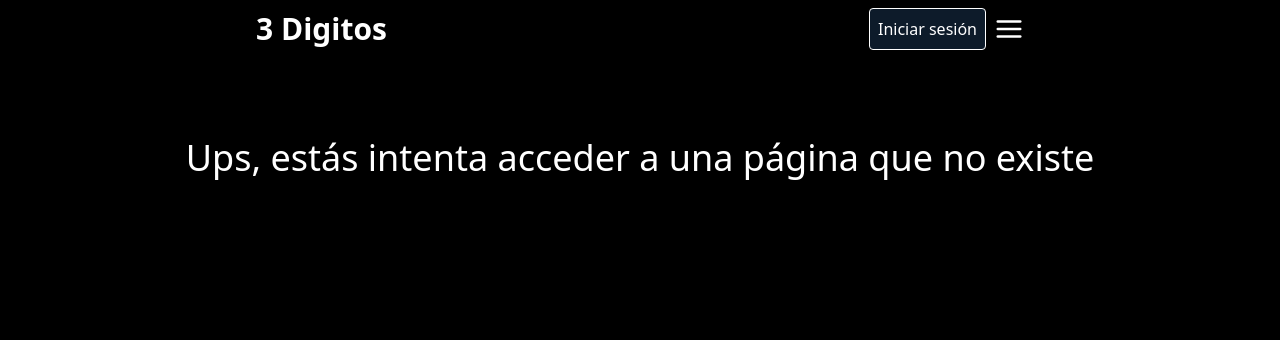
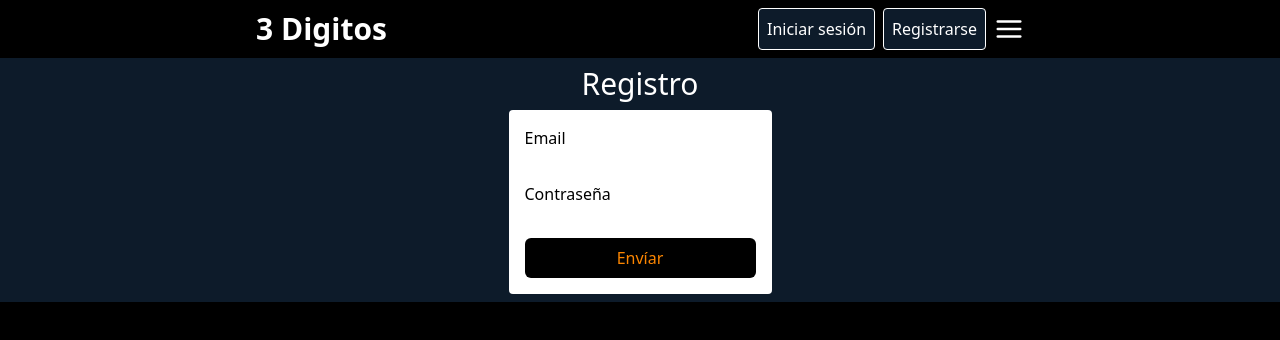
Before and after one commit to aaronvigil96/site, a React (Vite) app: page /register in a window 1280 px wide. Shown: the top 340 px of the page. Built offline with nearby package versions, Linux system fonts and the light colour scheme; no server answers.

Commit message:
add user page

```diff
--- a/package.json
+++ b/package.json
@@ -12,6 +12,7 @@
   "dependencies": {
     "@tailwindcss/vite": "^4.0.0",
     "axios": "^1.7.9",
+    "jwt-decode": "^4.0.0",
     "react": "^18.3.1",
     "react-dom": "^18.3.1",
     "react-hook-form": "^7.54.2",
--- a/src/components/Header.tsx
+++ b/src/components/Header.tsx
@@ -36,7 +36,11 @@ const Header = () => {
                             </Link>
                         </>
                         :
-                        <button onClick={() => {navigate('/login')}} className="p-2 bg-primary border border-white rounded-sm hover:text-secondary cursor-pointer transition-colors duration-300 ease-in-out">Iniciar sesión</button>
+                        <div className="flex gap-2">
+                            <button onClick={() => {navigate('/login')}} className="p-2 bg-primary border border-white rounded-sm hover:text-secondary cursor-pointer transition-colors duration-300 ease-in-out">Iniciar sesión</button>
+                            <button onClick={() => {navigate('/register')}} className="p-2 bg-primary border border-white rounded-sm hover:text-secondary cursor-pointer transition-colors duration-300 ease-in-out">Registrarse</button>
+
+                        </div>
                     }
 
                     <LuAlignJustify onClick={toggleMenu} className="text-3xl cursor-pointer hover:text-secondary transition-colors duration-300 ease-in-out"/>
--- /dev/null
+++ b/src/components/ProtectedRouteAdmin.tsx
@@ -0,0 +1,12 @@
+import { Navigate, Outlet } from "react-router";
+import { useAuthStore } from "../stores/auth.store"
+
+const ProtectedRouteAdmin = () => {
+
+    const role = useAuthStore.getState().role;
+
+    if(role !== "ADMIN") return <Navigate to={'/dashboard/home'} replace/>
+    return <Outlet/>
+}
+
+export default ProtectedRouteAdmin;
--- a/src/libs/axios.ts
+++ b/src/libs/axios.ts
@@ -1,8 +1,10 @@
 import axios from 'axios';
 import { useAuthStore } from '../stores/auth.store';
 
+//baseURL: "https://aaronvigil.com.ar/api/"
+
 const authApi = axios.create({
-    baseURL: "https://aaronvigil.com.ar/api/"
+    baseURL: "http://localhost:3000/api/"
 })
 
 authApi.interceptors.request.use((config) => {
--- a/src/main.tsx
+++ b/src/main.tsx
@@ -10,6 +10,9 @@ import NotFoundPage from './pages/NotFoundPage.tsx'
 import ProtectedRoute from './components/ProtectedRoute.tsx'
 import LoginPage from './pages/LoginPage.tsx'
 import DashboardCategoryPage from './pages/DashboardCategoryPage.tsx'
+import ProtectedRouteAdmin from './components/ProtectedRouteAdmin.tsx'
+import DashboardUserPage from './pages/DashboardUserPage.tsx'
+import RegisterPage from './pages/RegisterPage.tsx'
 
 createRoot(document.getElementById('root')!).render(
   <StrictMode>
@@ -17,12 +20,16 @@ createRoot(document.getElementById('root')!).render(
       <Routes>
         <Route path='/' element={<HomePage/>}/>
         <Route path='/login' element={<LoginPage/>}/>
+        <Route path='/register' element={<RegisterPage/>}/>
         <Route element={<ProtectedRoute/>}>
           <Route path='/dashboard' element={<DashboardPage/>}>
             <Route index element={<Navigate to="/dashboard/home" replace />} />
             <Route path='/dashboard/home' index element={<DashboardHomePage/>}/>
             <Route path='/dashboard/product' element={<DashboardProductPage/>}/>
             <Route path='/dashboard/category' element={<DashboardCategoryPage/>}/>
+            <Route element={<ProtectedRouteAdmin/>}>
+              <Route path='/dashboard/users' element={<DashboardUserPage/>}/>
+            </Route>
           </Route>
         </Route>
         <Route path='*' element={<NotFoundPage/>}/>
--- a/src/pages/DashboardPage.tsx
+++ b/src/pages/DashboardPage.tsx
@@ -1,7 +1,11 @@
-import { LuHouse, LuPanelLeftClose, LuStickyNote, LuStore } from "react-icons/lu"
+import { LuHouse, LuPanelLeftClose, LuStickyNote, LuStore, LuUserRound } from "react-icons/lu"
 import { Link, Outlet } from "react-router";
+import { useAuthStore } from "../stores/auth.store";
 
 const DashboardPage = () => {
+
+    const role = useAuthStore.getState().role;
+
     return (
         <div className="mx-auto">
             <div className="flex w-full h-dvh gap-2 p-2">
@@ -23,6 +27,20 @@ const DashboardPage = () => {
                                     <LuStickyNote className="text-2xl"/>
                                 </div>
                             </Link>
+                            {
+                                role === "ADMIN" ?
+
+                                <Link to={'/dashboard/users'}>
+                                    <div className="p-4 bg-slate-700 cursor-pointer text-secondary rounded-3xl hover:rounded-md hover:bg-secondary hover:text-black duration-300 ease-linear">
+                                        <LuUserRound className="text-2xl" />
+                                    </div>
+                                </Link>
+
+                                :
+
+                                ""
+                            }
+
                         </div>
                         <div>
                             <hr className="text-slate-700"/>
--- /dev/null
+++ b/src/pages/DashboardUserPage.tsx
@@ -0,0 +1,52 @@
+import { LuDelete } from "react-icons/lu";
+import axios from "../libs/axios";
+import { useEffect, useState } from "react";
+import { useNavigate } from "react-router";
+
+interface User {
+    id: number;
+    email: string;
+}
+
+
+const DashboardUserPage = () => {
+
+    const [users, setUsers] = useState<User[]>([]);
+    const navigate = useNavigate();
+
+    const fetchingUsers = async () => {
+        const data = await axios.get('/auth/users')
+        setUsers(data.data);
+    }
+
+    const handleButton = async (id:number) => {
+        try{
+            await axios.delete(`/auth/users/${id}`)
+            navigate('/dashboard/home');
+        }catch(err){
+            console.log(err);
+        }
+    }
+
+    useEffect(() => {
+        fetchingUsers();
+    },[]);
+
+    return(
+        <div>
+            <h1 className="text-white text-2xl">Usuarios</h1>
+            {
+                users?.map(({id, email}:User) => (
+                    <div key={id} className="flex items-center gap-2">
+                        <p className="text-white">id: {id} - email: {email}</p>
+                        <button onClick={() => handleButton(id)} className="p-2 rounded-full">
+                            <LuDelete className="text-2xl text-red-600 cursor-pointer" />
+                        </button>
+                    </div>
+            ))
+            }
+        </div>
+    )
+}
+
+export default DashboardUserPage;
--- a/src/pages/LoginPage.tsx
+++ b/src/pages/LoginPage.tsx
@@ -34,6 +34,7 @@ const LoginPage = () => {
         <>
             <Header/>
             <div className="bg-primary p-2">
+                <h2 className="text-white text-center text-3xl mb-2">Iniciar sesión</h2>
                 <form onSubmit={handleSubmit(loginUser)} className="flex flex-col gap-2 max-w-max mx-auto p-4 bg-white rounded-sm">
                     <div>
                         <label className="block" htmlFor="email">Email</label>
--- /dev/null
+++ b/src/pages/RegisterPage.tsx
@@ -0,0 +1,57 @@
+import { useForm } from "react-hook-form";
+import Header from "../components/Header"
+import { useAuthStore } from "../stores/auth.store";
+import axios from "../libs/axios";
+import { useNavigate } from "react-router";
+
+type RegisterUser = {
+    email: string;
+    password: string;
+}
+
+const RegisterPage = () => {
+
+    const {register, handleSubmit, formState: {errors}} = useForm<RegisterUser>();
+    const setToken = useAuthStore.getState().setToken;
+    const navigate = useNavigate();
+
+    const registerUser = async ({email, password}:RegisterUser) => {
+        try{
+            const resp = await axios.post('/auth/register', {
+                email, password
+            });
+            setToken(resp.data.token);
+            navigate('/');
+        }catch(err){
+            console.log(err);
+        }
+    }
+
+    return(
+        <>
+        <Header/>
+        <div className="bg-primary p-2">
+            <h2 className="text-white text-center text-3xl mb-2">Registro</h2>
+            <form onSubmit={handleSubmit(registerUser)} className="flex flex-col gap-2 max-w-max mx-auto p-4 bg-white rounded-sm">
+                <div>
+                    <label className="block" htmlFor="email">Email</label>
+                    <input type="email" id="email" {...register('email', {
+                        required: 'El correo es obligatorio'
+                    })}/>
+                    {errors.email && <p className="text-red-500">{errors.email?.message?.toString()}</p>}
+                </div>
+                <div>
+                    <label className="block" htmlFor="password">Contraseña</label>
+                    <input type="password" id="password" {...register('password', {
+                        required: 'La contraseña es obligatoria'
+                    })}/>
+                    {errors.password && <p className="text-red-500">{errors.password?.message?.toString()}</p>}
+                </div>
+                <button type="submit" className="text-secondary bg-black w-full p-2 rounded-md">Envíar</button>
+            </form>
+        </div>
+        </>
+    )
+}
+
+export default RegisterPage;
--- a/src/stores/auth.store.ts
+++ b/src/stores/auth.store.ts
@@ -1,21 +1,43 @@
+import { jwtDecode } from "jwt-decode";
 import { create } from "zustand";
 import { persist } from "zustand/middleware";
 
 interface AuthState {
-    token: string;
+    token: string | null;
     isAuth: boolean;
+    role: string | null;
     setToken:(tokenValue:string) => void;
     logout:() => void;
 }
 
+interface JwtPayloadCustom {
+    id: number;
+    exp: number;
+    iat: number;
+    role: string;
+}
+
 export const useAuthStore = create(persist<AuthState>(
     (set) => ({
-    token: '',
+    token: null,
     isAuth: false,
-    setToken:(tokenValue) => set(() => ({
-        token: tokenValue,
-        isAuth: true
-    })),
+    role: null,
+    setToken:(tokenValue) => {
+        try{
+            const decode = jwtDecode<JwtPayloadCustom>(tokenValue);
+            set(() => ({
+                token: tokenValue,
+                isAuth: true,
+                role: decode.role
+            }))
+        }catch(err){
+            set(() => ({
+                token: null,
+                isAuth: false,
+                role: null
+            }))
+        }
+    },
     logout:() => set(() => ({
         token: "",
         isAuth: false
```
Also changed, not shown: 1 other file (tests, documents, lock files or other folders).
